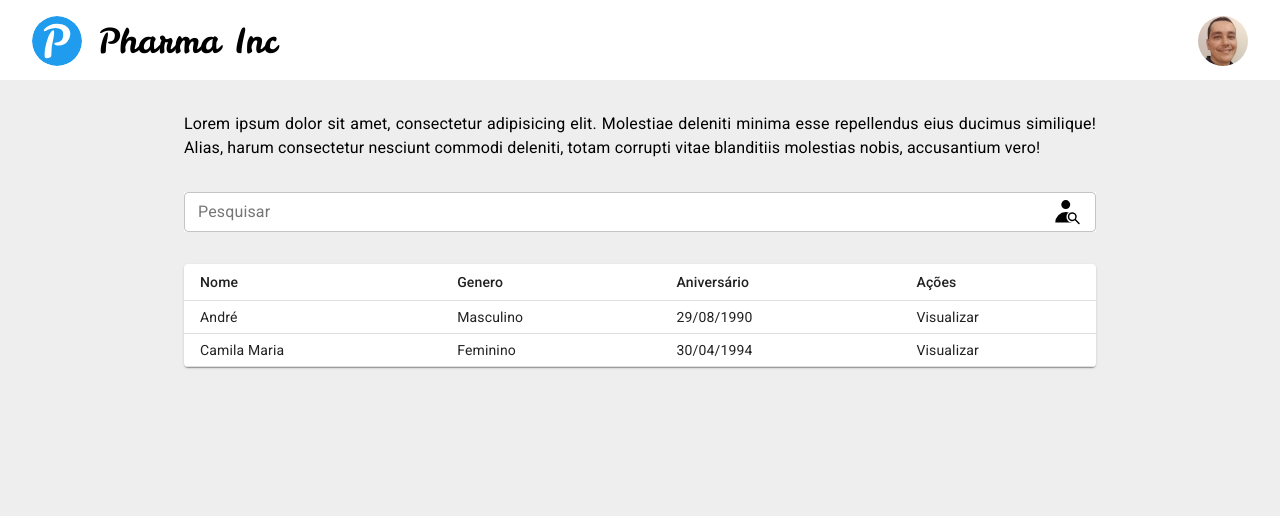
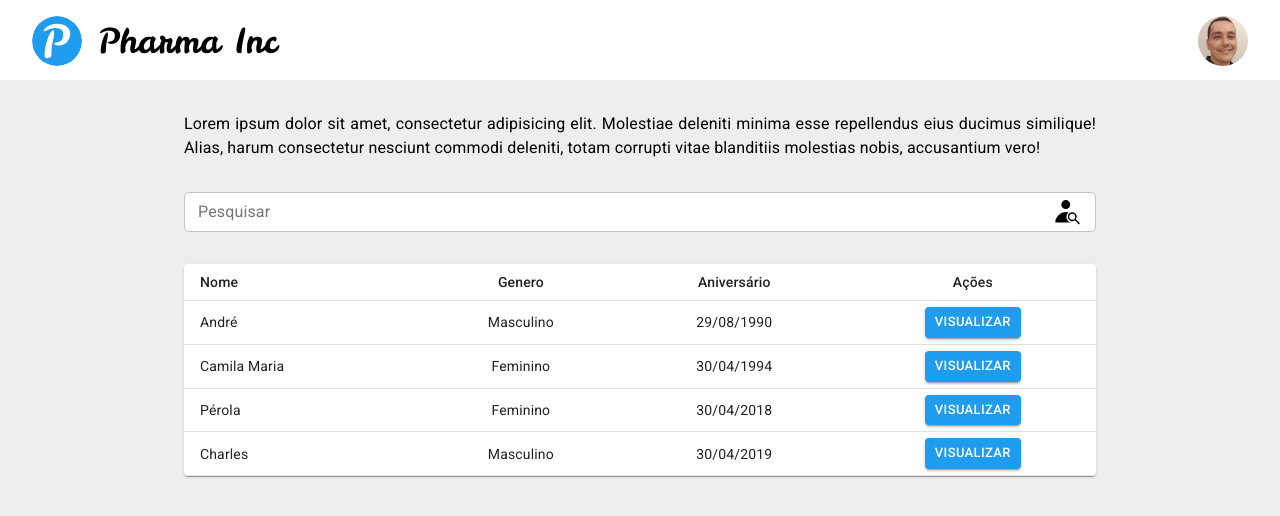
Before and after one commit to MunrraMT/front-end-challenge-2021, a React (Create React App) app: page / in a window 1280 px wide. Shown: the top 516 px of the page. Built offline with nearby package versions, Linux system fonts and the light colour scheme.

Commit message:
Alinhamento e btn da tabela

```diff
--- a/src/components/ClientsList/index.jsx
+++ b/src/components/ClientsList/index.jsx
@@ -1,4 +1,5 @@
 import {
+  Button,
   Paper,
   Table,
   TableBody,
@@ -7,32 +8,54 @@ import {
   TableHead,
   TableRow,
 } from '@material-ui/core';
+import { makeStyles } from '@material-ui/styles';
 import { arrayOf, shape, string } from 'prop-types';
 
-const ClientsList = ({ columns, rows }) => (
+const useStyles = makeStyles(() => ({
+  btn: {
+    backgroundColor: '#209cee',
+    color: '#FFFFFF',
+  },
+}));
+
+const ClientsList = ({ columns, rows }) => {
+  const classes = useStyles();
+
+  return (
     <TableContainer component={Paper}>
       <Table size="small" aria-label="a dense table">
         <TableHead>
           <TableRow>
-          {columns.map((item, index) => (
-            // eslint-disable-next-line react/no-array-index-key
-            <TableCell key={`col-${index}`}>{item}</TableCell>
+            {columns.map((item) => (
+              <TableCell align={item === 'Nome' ? 'left' : 'center'} key={item}>
+                {item}
+              </TableCell>
             ))}
           </TableRow>
         </TableHead>
         <TableBody>
           {rows.map(({ id, name, gender, birth }) => (
             <TableRow key={id}>
-            <TableCell>{name}</TableCell>
-            <TableCell>{gender}</TableCell>
-            <TableCell>{birth}</TableCell>
-            <TableCell>Visualizar</TableCell>
+              <TableCell align="left">{name}</TableCell>
+              <TableCell align="center">{gender}</TableCell>
+              <TableCell align="center">{birth}</TableCell>
+              <TableCell align="center">
+                <Button
+                  className={classes.btn}
+                  size="small"
+                  variant="contained"
+                  color="primary"
+                >
+                  Visualizar
+                </Button>
+              </TableCell>
             </TableRow>
           ))}
         </TableBody>
       </Table>
     </TableContainer>
   );
+};
 
 ClientsList.propTypes = {
   columns: arrayOf(string).isRequired,
--- a/src/components/MainContent/index.jsx
+++ b/src/components/MainContent/index.jsx
@@ -47,6 +47,18 @@ const MainContent = () => {
               gender: 'Feminino',
               birth: '30/04/1994',
             },
+            {
+              id: '3',
+              name: 'Pérola',
+              gender: 'Feminino',
+              birth: '30/04/2018',
+            },
+            {
+              id: '4',
+              name: 'Charles',
+              gender: 'Masculino',
+              birth: '30/04/2019',
+            },
           ]}
         />
       </Container>
```
Lines whose indentation alone changed are shown as unchanged.
